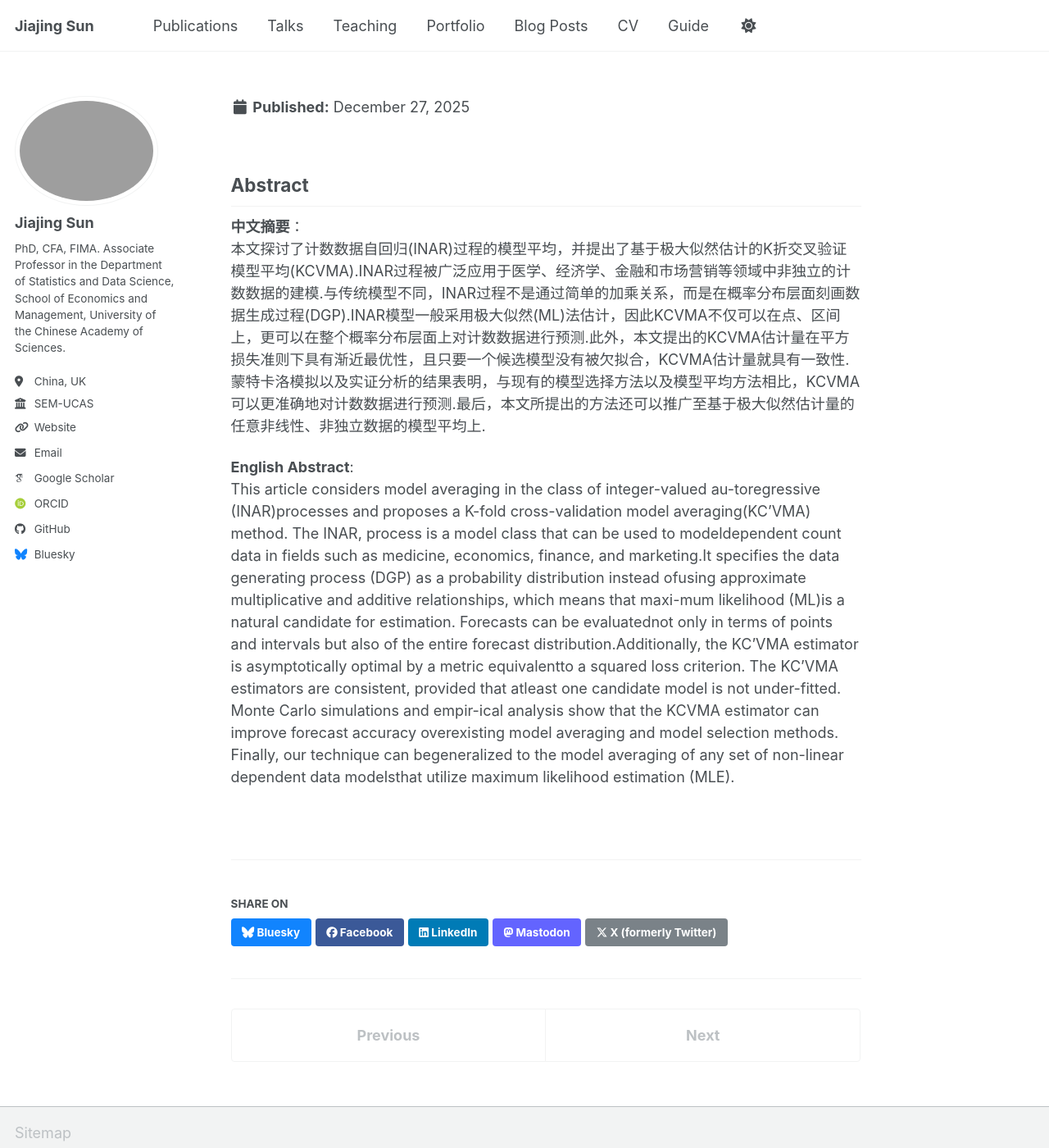
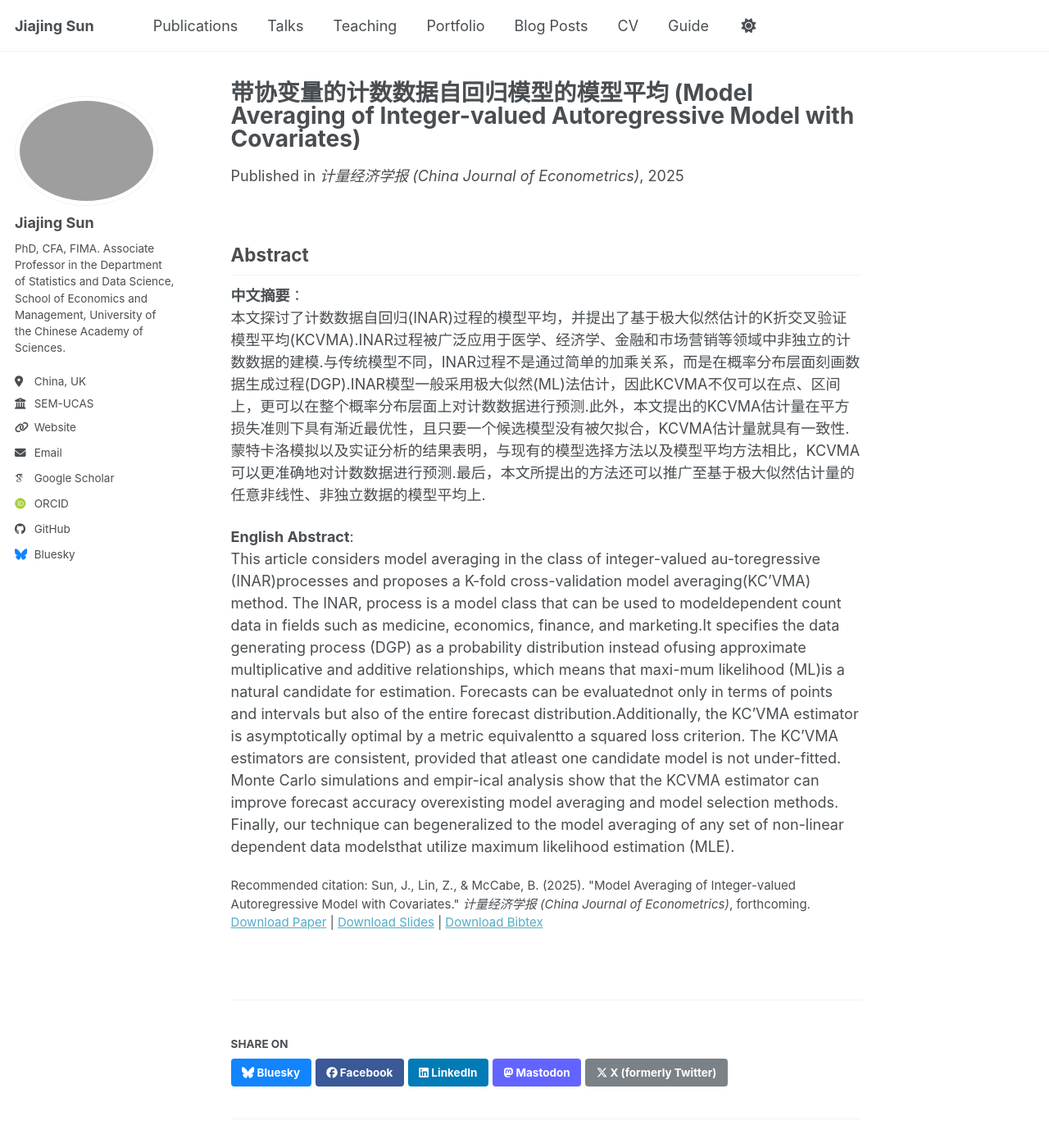
Before and after one commit to Jiajing-Sun/jiajing-sun.github.io, a Jekyll site: the page built from _publications/chinese-3.md, in a window 1280 px wide and 1400 px high. Shown: the whole window at 82% size. Built offline with Jekyll 4.4.1, drawn with Linux system fonts in a browser that asks for light colours; some web fonts are replaced; a script bundle is joined from its source files by our own code; library files that are not in the unit come from our copies.

Commit message:
Update chinese-3.md

```diff
--- a/_publications/chinese-3.md
+++ b/_publications/chinese-3.md
@@ -1,16 +1,18 @@
 ---
-title: "带协变量的计数数据自回归模型的模型平均" (Model Averaging of Integer-valued Autoregressive Model with Covariates)
+title: "带协变量的计数数据自回归模型的模型平均 (Model Averaging of Integer-valued Autoregressive Model with Covariates)"
 collection: publications
 category: manuscripts
 permalink: /publication/2025-01-01-inar-model-averaging-with-covariates
-excerpt: '本论文提出了一种带协变量的计数数据自回归模型的模型平均方法，旨在提升模型的预测准确性和鲁棒性。(This paper introduces a model averaging method for INAR (Integer-Valued Autoregressive) models with covariates, aimed at improving the predictive accuracy and robustness of the model.)'
-date: 2025-11-27
+excerpt: '本论文提出了一种带协变量的计数数据自回归模型的模型平均方法，旨在提升模型的预测准确性和鲁棒性。
+(This paper introduces a model averaging method for INAR (Integer-Valued Autoregressive) models with covariates, aimed at improving the predictive accuracy and robustness of the model.)'
+date: 2025-01-01
 venue: '计量经济学报 (China Journal of Econometrics)'
 slidesurl: ''
 paperurl: ''
 bibtexurl: ''
-citation: 'Sun, J. Lin, Z. & McCabe, B. (2025). "Model Averaging of Integer-valued Autoregressive Model with Covariates." <i>计量经济学报 (China Journal of Econometrics)</i>, forthcoming.'
+citation: 'Sun, J., Lin, Z., & McCabe, B. (2025). "Model Averaging of Integer-valued Autoregressive Model with Covariates." <i>计量经济学报 (China Journal of Econometrics)</i>, forthcoming.'
 ---
+
 ## Abstract
 
 **中文摘要**：
```
